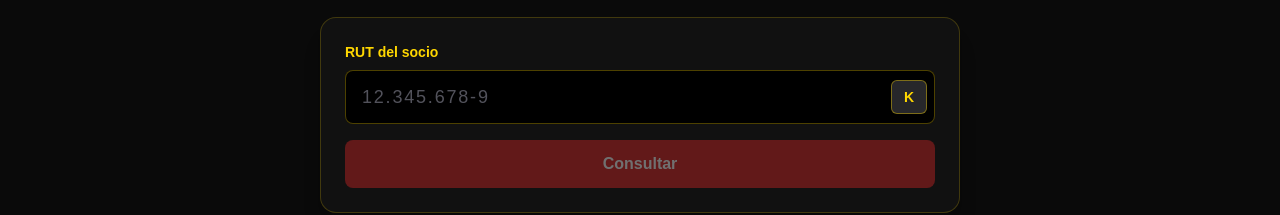
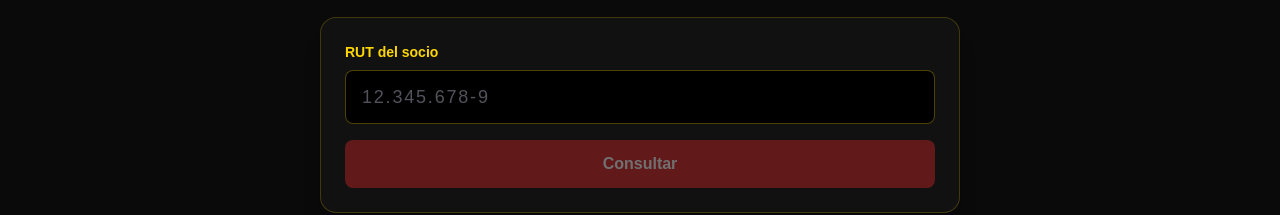
Before and after one commit to bernarojas/charly-boxing-team, a Next.js app: page /socios in a window 1280 px wide. Shown: the part 232-447 px from the top of the page. Built offline with nearby package versions, Linux system fonts and the light colour scheme.

Commit message:
Se cambia el formato de la K en la bsuqueda del rut del socio

```diff
--- a/app/socios/page.tsx
+++ b/app/socios/page.tsx
@@ -140,28 +140,19 @@ export default function SociosPage() {
           <label htmlFor="rut" className="block text-sm font-semibold text-gold">
             RUT del socio
           </label>
-          <div className="relative">
           <input
             id="rut"
             type="text"
-              inputMode="numeric"
+            inputMode="text"
             placeholder="12.345.678-9"
             value={rut}
             onChange={(e) => handleRutChange(e.target.value)}
-              className={`w-full bg-black border rounded-lg px-4 py-3 pr-16 text-white text-lg tracking-widest placeholder:text-zinc-600 focus:ring-2 transition-all ${
+            className={`w-full bg-black border rounded-lg px-4 py-3 text-white text-lg tracking-widest placeholder:text-zinc-600 focus:ring-2 transition-all ${
               rutError
                 ? 'border-red-boxing focus:ring-red-boxing/30'
                 : 'border-gold/30 focus:border-gold focus:ring-gold/20'
             }`}
           />
-            <button
-              type="button"
-              onClick={() => handleRutChange(rut + 'k')}
-              className="absolute right-2 top-1/2 -translate-y-1/2 bg-zinc-800 hover:bg-zinc-700 border border-gold/40 text-gold font-black text-sm px-3 py-1.5 rounded-md transition-colors"
-            >
-              K
-            </button>
-          </div>
           {rutError && (
             <p className="text-red-400 text-xs flex items-center gap-1">
               <span>⚠</span> {rutError}
```
Lines whose indentation alone changed are shown as unchanged.
